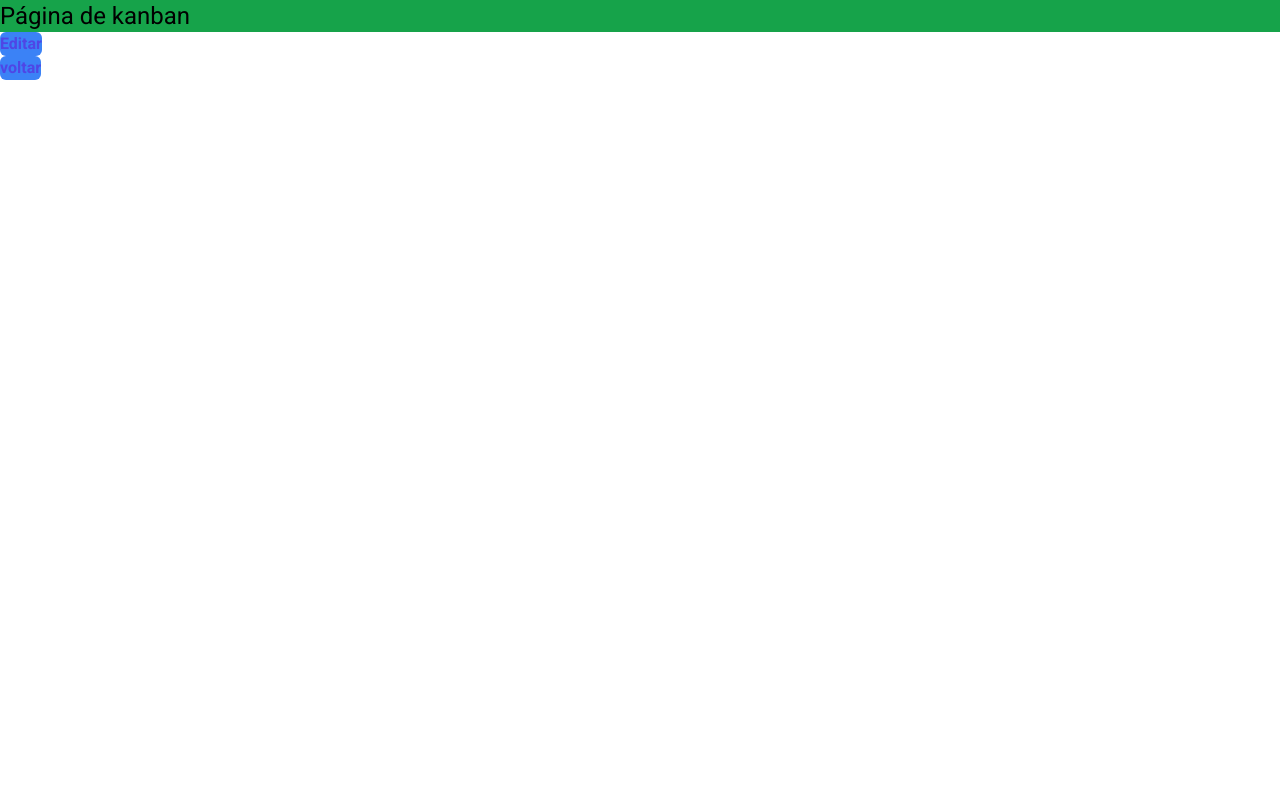
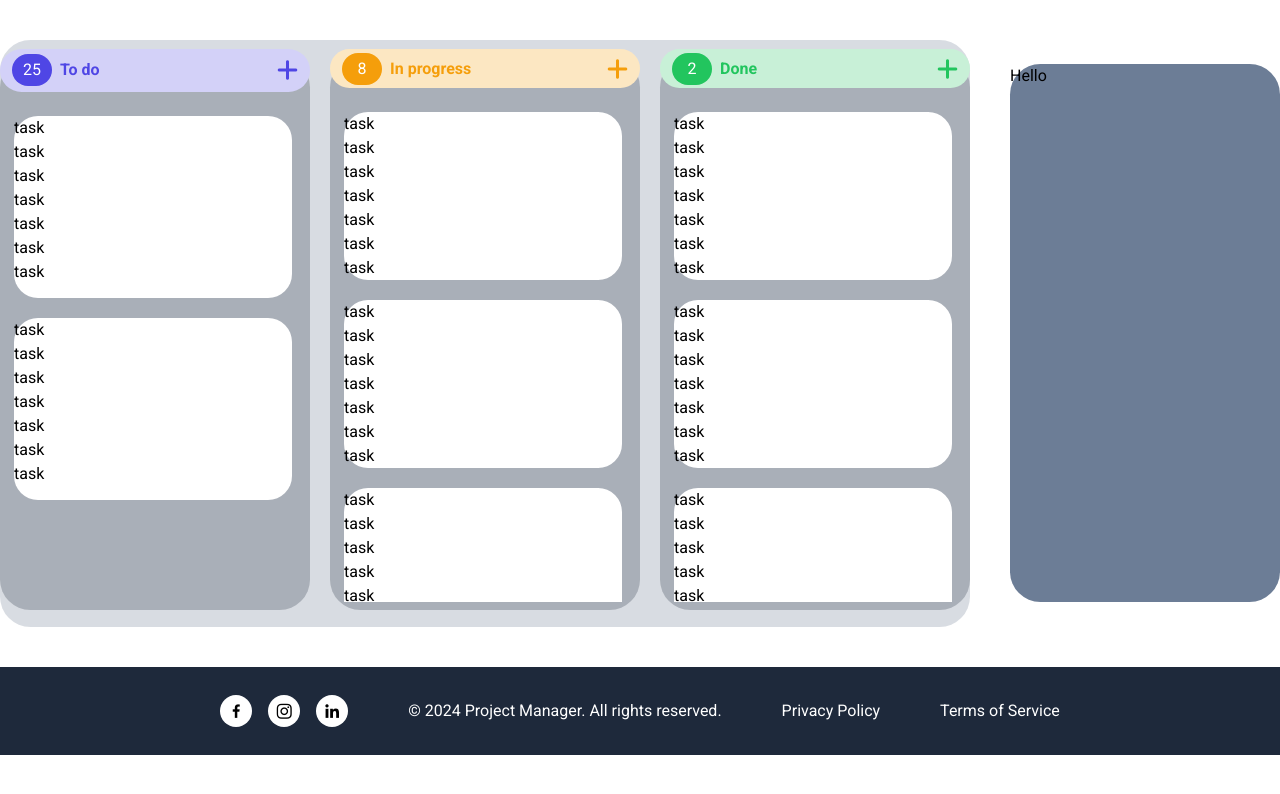
Before and after one commit to vitoriaellen03/desafio-2-semana-8, a React (Vite) app: page /kanban in a window 1280 px wide. Shown: the top 794 px of the page. Built offline with nearby package versions, Linux system fonts and the light colour scheme.

Commit message:
Kanban page in progress

```diff
--- a/index.html
+++ b/index.html
@@ -1,8 +1,15 @@
-<!doctype html>
+<!DOCTYPE html>
 <html lang="en">
   <head>
     <meta charset="UTF-8" />
-    <link rel="shortcut icon" href="/public/img/logo.png" type="image/x-icon">
+    <link
+      rel="stylesheet"
+      href="https://cdnjs.cloudflare.com/ajax/libs/font-awesome/6.6.0/css/all.min.css"
+      integrity="sha512-Kc323vGBEqzTmouAECnVceyQqyqdsSiqLQISBL29aUW4U/M7pSPA/gEUZQqv1cwx4OnYxTxve5UMg5GT6L4JJg=="
+      crossorigin="anonymous"
+      referrerpolicy="no-referrer"
+    />
+    <link rel="shortcut icon" href="/public/img/logo.png" type="image/x-icon" />
     <meta name="viewport" content="width=device-width, initial-scale=1.0" />
     <title>Vite + React + TS</title>
   </head>
--- /dev/null
+++ b/src/components/Card.tsx
@@ -0,0 +1,15 @@
+const Card = () => {
+  return (
+    <div className="div-card h-h-182  w-w-278 bg-white rounded-3xl">
+      <h2>task</h2>
+      <h2>task</h2>
+      <h2>task</h2>
+      <h2>task</h2>
+      <h2>task</h2>
+      <h2>task</h2>
+      <h2>task</h2>
+    </div>
+  );
+};
+
+export default Card;
--- a/src/index.css
+++ b/src/index.css
@@ -1,15 +1,52 @@
-@import url('https://fonts.googleapis.com/css2?family=Roboto:ital,wght@0,100;0,300;0,400;0,500;0,700;0,900;1,100;1,300;1,400;1,500;1,700;1,900&display=swap');
+@import url("https://fonts.googleapis.com/css2?family=Roboto:ital,wght@0,100;0,300;0,400;0,500;0,700;0,900;1,100;1,300;1,400;1,500;1,700;1,900&display=swap");
 @import url("boxicons/css/boxicons.min.css");
 
 @tailwind base;
 @tailwind components;
 @tailwind utilities;
 
-.icons {
-    @apply flex justify-center items-center w-8 h-8 rounded-full bg-white
+/* css kanban */
+/* .container-tasks {
+  background-image: url("../src/public/img/Draggable-area.png");
+} */
+
+/* stylen bar scroll */
+.div-scroll-to-do::-webkit-scrollbar {
+  width: 10px;
+  background-color: #d3d1f8;
 }
 
-*{
+.div-scroll-to-do::-webkit-scrollbar-thumb {
+  background-color: #4f46e5;
+  border-radius: 50px;
+}
+
+.div-scroll-in-progress::-webkit-scrollbar {
+  width: 10px;
+  background-color: #fce7c2;
+}
+
+.div-scroll-in-progress::-webkit-scrollbar-thumb {
+  background-color: #f59e0b;
+  border-radius: 50px;
+}
+
+.div-scroll-done::-webkit-scrollbar {
+  width: 10px;
+  background-color: #c8f0d7;
+}
+
+.div-scroll-done::-webkit-scrollbar-thumb {
+  background-color: #22c55e;
+  border-radius: 50px;
+}
+/* the end stylen bar scroll */
+
+.icons {
+  @apply flex justify-center items-center w-8 h-8 rounded-full bg-white;
+}
+
+* {
   font-family: "Roboto";
 }
 
@@ -31,7 +68,8 @@ a:hover {
 header [data-type="login"] {
   @apply text-white rounded-[30px] border border-white border-solid;
 }
-form [data-type="login"], form [data-type="create-acount"] {
+form [data-type="login"],
+form [data-type="create-acount"] {
   @apply rounded-lg p-3 w-full  text-center border-none font-medium text-lg transition ease-in-out duration-300 cursor-pointer;
 }
 
@@ -47,7 +85,10 @@ form [data-type="login"], form [data-type="create-acount"] {
   @apply text-color-btn bg-found-btn;
 }
 
-[data-type="subscribe"], [data-type="update-info"], form [data-type="login"], form [data-type="create-acount"] {
+[data-type="subscribe"],
+[data-type="update-info"],
+form [data-type="login"],
+form [data-type="create-acount"] {
   @apply text-white bg-blue-300;
 }
 
@@ -69,7 +110,10 @@ form [data-type="login"], form [data-type="create-acount"] {
   @apply text-white bg-blue-300;
 }
 
-[data-type="subscribe"]:hover,  form [data-type="create-acount"]:hover, [data-type="update-info"]:hover ,form [data-type="login"]:hover {
+[data-type="subscribe"]:hover,
+form [data-type="create-acount"]:hover,
+[data-type="update-info"]:hover,
+form [data-type="login"]:hover {
   @apply text-white bg-blue-200;
 }
 
--- a/src/routes/Kanban.tsx
+++ b/src/routes/Kanban.tsx
@@ -1,17 +1,97 @@
 import React from "react";
 import { Outlet, Link } from "react-router-dom";
+import Footer from "../components/Footer";
+import Header from "../components/Header";
+import Card from "../components/Card";
 const Kanban = () => {
   return (
-    <div>
-      <h1 className="bg-green-600 text-2xl">Página de kanban</h1>
-      <button className="bg-blue-500 rounded-md">
-        <Link to={"/kanban/editar"}>Editar</Link>
-      </button>
-      <br />
-      <button className="bg-blue-500 rounded-md">
-        <Link to={"/kanban"}>voltar</Link>
-      </button>
-      <Outlet />
+    <div className="lg:h-screen w-full">
+      {/* <Header /> */}
+      <main className="lg:flex items-center justify-center h-5/6 w-full bg-white">
+        <div className="container-tasks lg:flex items-center justify-center gap-5 h-h-587 w-w-1051 bg-slate-500 bg-opacity-25 rounded-4xl">
+          {/* to-do */}
+          <div className="container-to-do lg:flex flex-col items-center gap-4 pb-2 h-h-553 w-w-310  bg-1E293B bg-opacity-25 rounded-4xl">
+            <div className="div-add-quantity lg:flex justify-between items-center pl-3 pr-3 relative bottom-2 h-12 w-full bg-D3D1F8 rounded-4xl">
+              <div className="lg:flex gap-2 items-center">
+                <p className=" lg:flex justify-center items-center h-8 w-10 bg-4F46E5 rounded-4xl text-white">
+                  25
+                </p>
+                <h2 className="text-4F46E5 font-bold">To do</h2>
+              </div>
+              <button
+                className=""
+                onClick={() => {
+                  alert("Crie sua task");
+                }}
+              >
+                <i className="fa-solid fa-plus text-2xl text-4F46E5"></i>
+              </button>
+            </div>
+            <div className="div-scroll-to-do lg:flex flex-col gap-5 h-full pr-1  overflow-y-auto ">
+              {/* Card  */}
+              <Card />
+              <Card />
+            </div>
+          </div>
+          {/* in-progress */}
+          <div className="container-in-progress flex flex-col items-center gap-4 pb-2  lg:h-h-553 w-w-310 bg-1E293B bg-opacity-25 rounded-4xl">
+            <div className=" lg:flex justify-between items-center relative bottom-2 pl-3 pr-3 h-11 w-full bg-FCE7C2 rounded-4xl">
+              <div className="flex gap-2 items-center">
+                <p className=" lg:flex justify-center items-center h-8 w-10 bg-F59E0B rounded-4xl text-white">
+                  8
+                </p>
+                <h2 className="text-F59E0B font-bold">In progress</h2>
+              </div>
+              <button
+                className=""
+                onClick={() => {
+                  alert("Crie sua task");
+                }}
+              >
+                <i className="fa-solid fa-plus text-2xl text-F59E0B"></i>
+              </button>
+            </div>
+            <div className="div-scroll-in-progress lg:flex flex-col gap-5 h-full pr-1  overflow-y-auto ">
+              {/* Card  */}
+              <Card />
+              <Card />
+              <Card />
+              <Card />
+            </div>
+          </div>
+          {/* done */}
+          <div className="container-done flex flex-col items-center gap-4 pb-2 lg:h-h-553 w-w-310 bg-1E293B  bg-opacity-25 rounded-4xl">
+            <div className=" lg:flex justify-between items-center relative bottom-2 pl-3 pr-3 h-11 w-full bg-C8F0D7  rounded-4xl">
+              <div className="flex gap-2 items-center">
+                <p className=" lg:flex justify-center items-center h-8 w-10 bg-22C55E rounded-4xl text-white">
+                  2
+                </p>
+                <h2 className="text-22C55E font-bold">Done</h2>
+              </div>
+              <button
+                className=""
+                onClick={() => {
+                  alert("Crie sua task");
+                }}
+              >
+                <i className="fa-solid fa-plus text-2xl text-22C55E"></i>
+              </button>
+            </div>
+            <div className="div-scroll-done lg:flex flex-col gap-5 h-full pr-1  overflow-y-auto ">
+              {/* Card  */}
+              <Card />
+              <Card />
+              <Card />
+              <Card />
+            </div>
+          </div>
+        </div>
+
+        <div className="in-this-project lg:h-h-538 w-w-18.63 bg-6C7D96  rounded-4xl ml-10">
+          Hello
+        </div>
+      </main>
+      <Footer />
     </div>
   );
 };
--- a/tailwind.config.js
+++ b/tailwind.config.js
@@ -21,13 +21,38 @@ export default {
         "emphasis-content": "#92bbff",
         "color-green": "#22C55E",
         "h-green": "#5CB77D",
+
+        "1E293B": "#1E293B",
+        D9D9D9: "#D9D9D9",
+        "6C7D96": "#6C7D96",
+        "4F46E5": "#4F46E5",
+        F59E0B: "#F59E0B",
+        "22C55E": "#22C55E",
+        FCE7C2: "#FCE7C2",
+        D3D1F8: "#D3D1F8",
+        C8F0D7: "#C8F0D7",
       },
       fontFamily: {
         roboto: ["Roboto"],
       },
+      height: {
+        "h-587": "36.65rem",
+        "h-538": "33.62rem",
+        "h-553": "34.5625rem",
+        "h-182": "182px",
+      },
+      width: {
+        "w-1051": "65.68rem",
+        "w-18.63": "18.63rem",
+        "w-310": "19.375rem",
+        "w-278": "17.375rem",
+      },
+      borderRadius: {
+        "4xl": "1.90rem",
+      },
       spacing: {
         hundrend: "100px",
-        sixty: "60px"
+        sixty: "60px",
       },
       gradientColorStops: {
         "gradient-purple": "#FC04BA",
@@ -36,4 +61,4 @@ export default {
     },
   },
   plugins: [],
-}
+};
```
Also changed, not shown: public/img/Draggable-area.png (added). Lines whose indentation alone changed are shown as unchanged.
